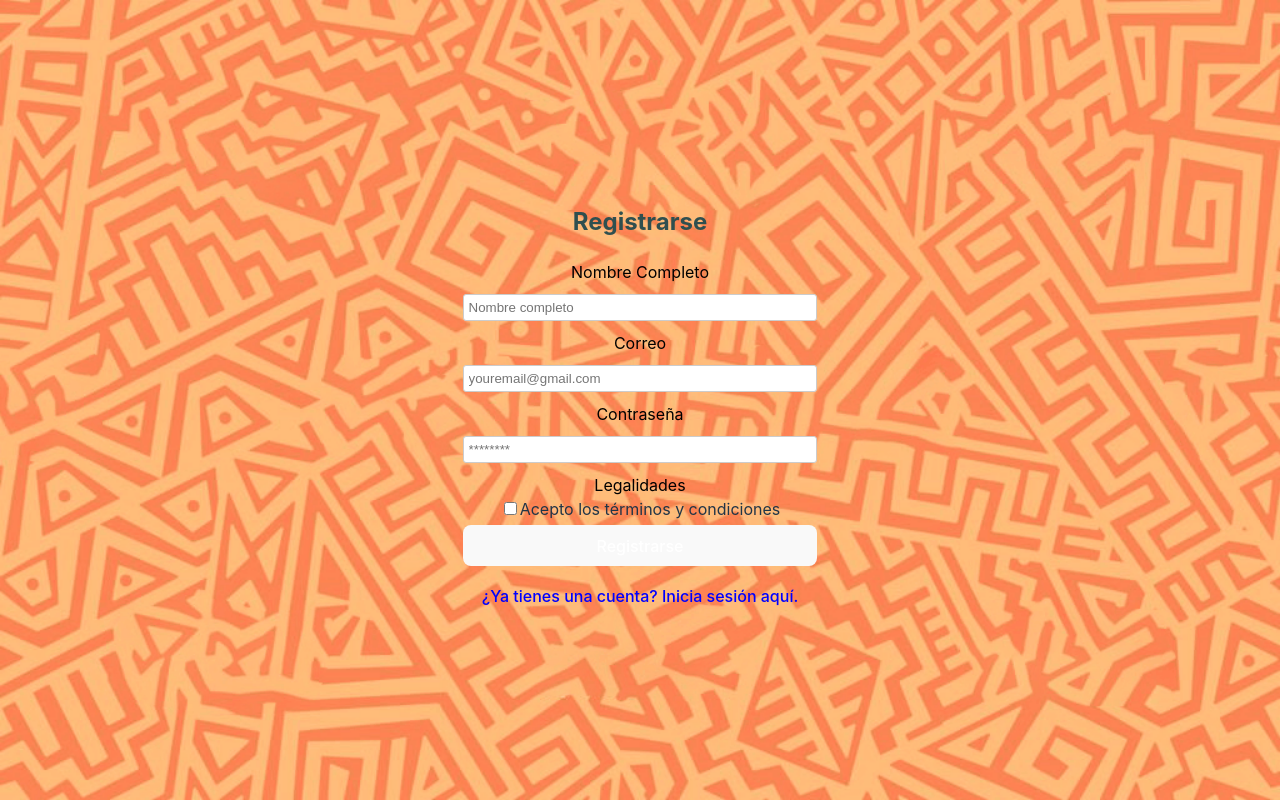
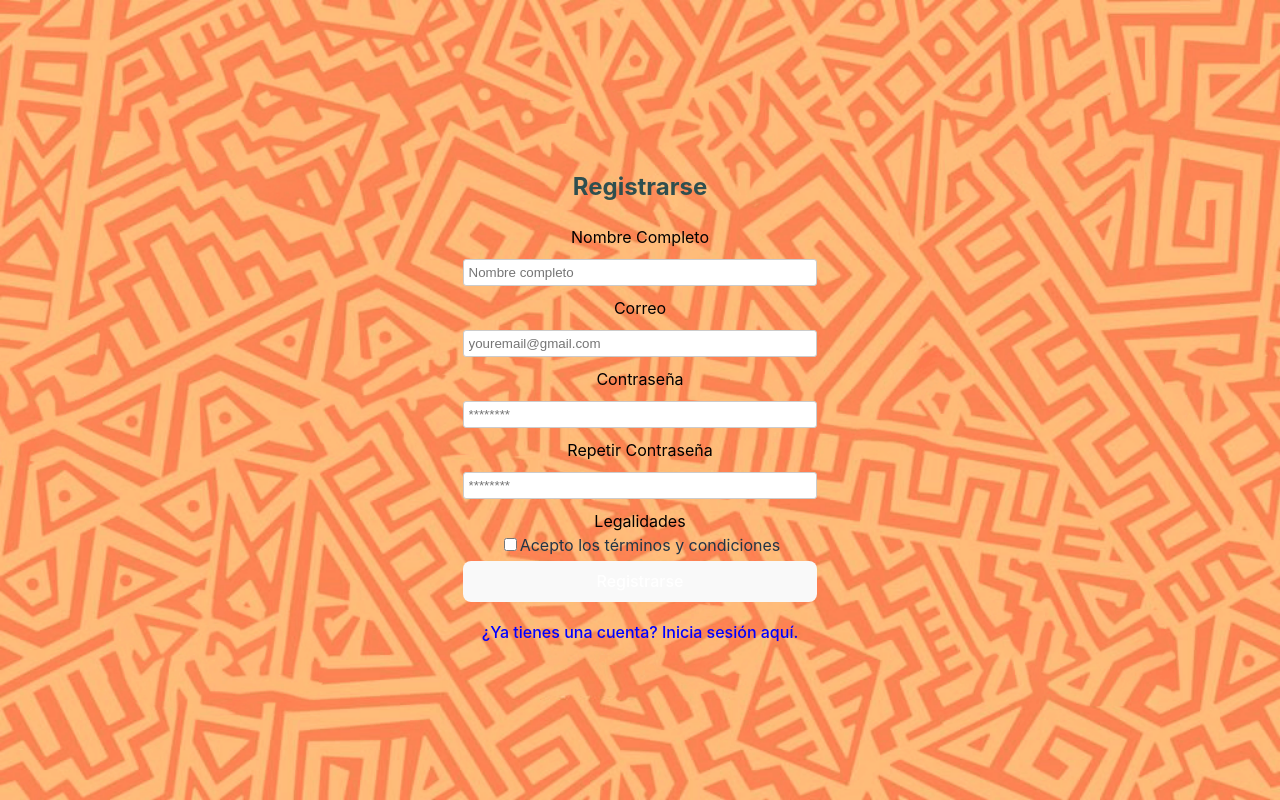
Before and after one commit to trobledo331/Artesanias-col, a React (Vite) app: page / in a window 1280 px wide. Both pictures are taken after a click on the button "¿No tienes una cuenta? Regístrate aquí.". Built offline with nearby package versions, Linux system fonts and the light colour scheme.

Commit message:
Actualizado

```diff
--- a/src/components/Registrar.jsx
+++ b/src/components/Registrar.jsx
@@ -4,6 +4,7 @@ import '../assets/css/Registrar.css';
 export const Registrar = (props) => {
     const [email, setEmail] = useState('');
     const [pass, setPass] = useState('');
+    const [confirmPass, setConfirmPass] = useState('');
     const [name, setName] = useState('');
     const [acceptedTerms, setAcceptedTerms] = useState(false);
 
@@ -15,6 +16,8 @@ export const Registrar = (props) => {
             setEmail(value);
         } else if (name === 'password') {
             setPass(value);
+        } else if (name === 'confirmPassword') {
+            setConfirmPass(value);
         } else if (name === 'terms') {
             setAcceptedTerms(checked);
         }
@@ -22,11 +25,16 @@ export const Registrar = (props) => {
 
     const handleSubmit = (e) => {
         e.preventDefault();
+        if (pass !== confirmPass) {
+            console.log("Las contraseñas no coinciden.");
+            return;
+        }
         console.log(name);
         console.log(email);
         console.log(pass);
         console.log(acceptedTerms);
     }
+
 
     return (
         <div className="auth-form-container">
@@ -59,6 +67,15 @@ export const Registrar = (props) => {
                     id="password"
                     name="password"
                 />
+                <label htmlFor="confirmPassword">Repetir Contraseña</label>
+                <input
+                    value={confirmPass}
+                    onChange={handleChange}
+                    type="password"
+                    placeholder="********"
+                    id="confirmPassword"
+                    name="confirmPassword"
+                />
                 <div className="form-group">
                     <label htmlFor="terms">Legalidades</label><br />
                     <input
```
